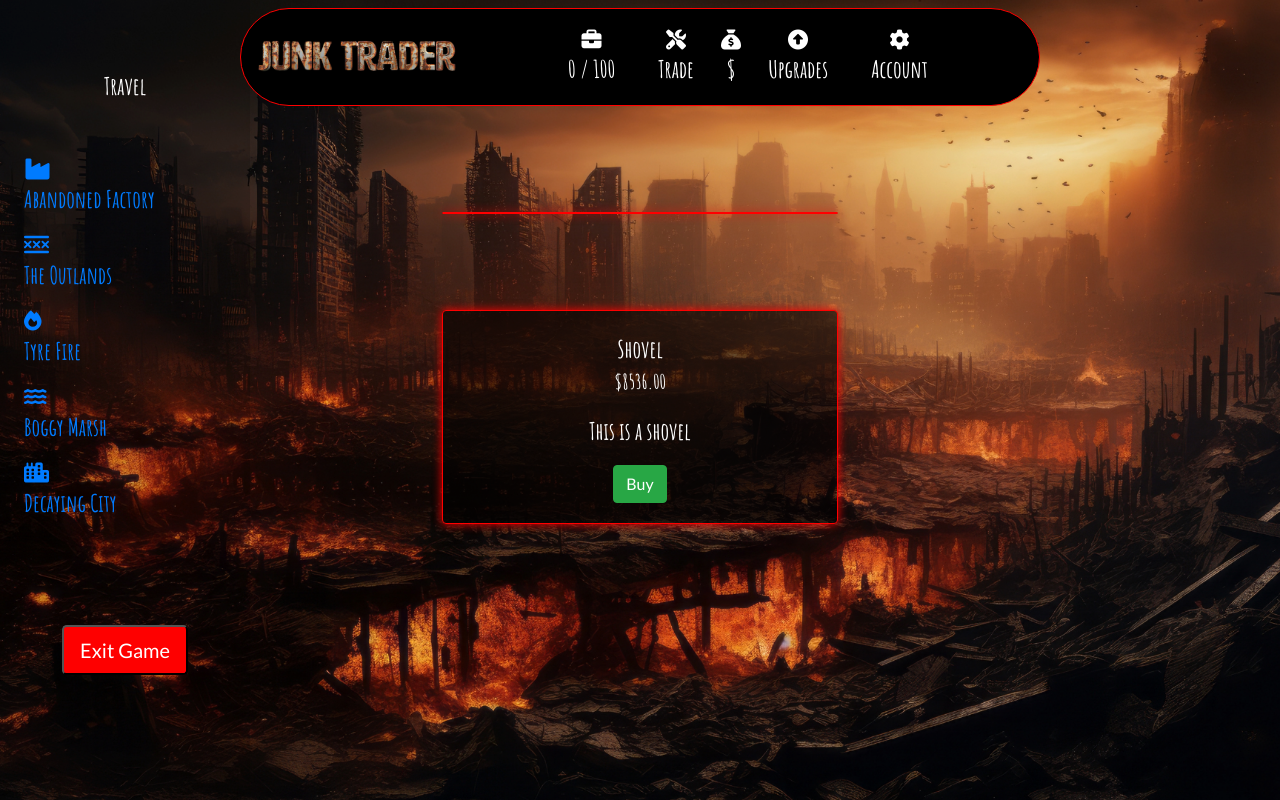
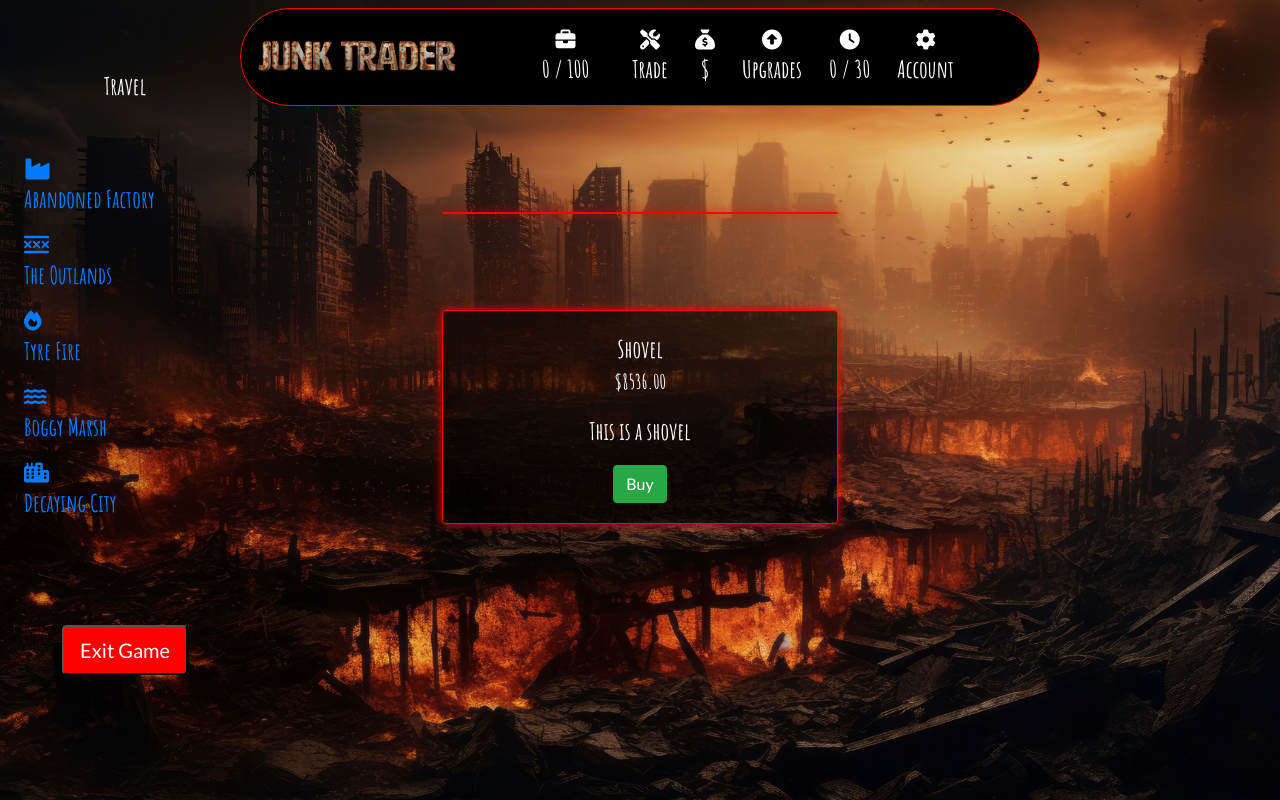
Before and after one commit to Hayespace/JunkTrader, a Django app: page /collectables/1/ in a window 1280 px wide. Run offline with Django 4.2, Linux system fonts and the light colour scheme; data comes from the database, SQL or seed files in the repository; both versions use the stored data as it was after the commit; some libraries are stand-ins or nearby versions; some web fonts are replaced.

Commit message:
add function for incrementing days each time a new location is clicked

```diff
--- a/backpack/contexts.py
+++ b/backpack/contexts.py
@@ -38,3 +38,7 @@ def backpack_contents(request):
 def total_amount(request):
     total_amount = [0]
     return {'total_amount': total_amount}
+
+def days_played(request):
+    # Retrieve the number of days played from the session
+    return {'days_played': request.session.get('days_played', 0)}
--- a/collectables/urls.py
+++ b/collectables/urls.py
@@ -7,4 +7,5 @@ urlpatterns = [
     path('update_prices/', views.update_collectable_prices, name='update_collectable_prices'),
     path('add/<int:item_id>/', views.add_to_backpack, name='add_to_backpack'),
     path('sell/<int:collectable_id>/', views.sell_item, name='sell_item'),
+    path('increment_days_played/', views.increment_days_played, name='increment_days_played'),
 ]
--- a/collectables/views.py
+++ b/collectables/views.py
@@ -5,6 +5,27 @@ from .models import Collectable
 from django.contrib import messages
 from decimal import Decimal
 import random
+
+
+def increment_days_played(request):
+    try:
+        # Get the current days played count from the session
+        days_played = request.session.get('days_played', 0)
+
+        # Increment the days played count by 1
+        days_played += 1
+
+        # Limit the days played count to a maximum of 30
+        days_played = min(days_played, 30)
+
+        # Update the days played count in the session
+        request.session['days_played'] = days_played
+
+        # Return a success response
+        return JsonResponse({'success': True})
+    except Exception as e:
+        # Return an error response if an exception occurs
+        return JsonResponse({'error': str(e)}, status=500)
 
 @never_cache
 def update_collectable_prices(request):
@@ -98,7 +119,7 @@ def sell_item(request, item_id):
 
     redirect_url = request.POST.get('redirect_url', '/backpack/')
 
-    # Get backpack from session or initialize it as an empty dictionary
+    # Get backpack from session
     backpack = request.session.get('backpack', {})
 
     if quantity_to_sell > 0:
--- a/junktrader/settings.py
+++ b/junktrader/settings.py
@@ -66,6 +66,7 @@ TEMPLATES = [
                 'django.contrib.messages.context_processors.messages',
                 'backpack.contexts.backpack_contents',
                 'backpack.contexts.total_amount',  # Add total_amount context processor here
+                'backpack.contexts.days_played',
             ],
         },
     },
--- a/templates/base.html
+++ b/templates/base.html
@@ -76,6 +76,14 @@
                     </a>
                 </li>
 
+                <li class="list-inline-item">
+                    <div class="text-center text-white">
+                        <i class="fas fa-clock fa-lg"></i>
+                        <!-- Display the number of days played dynamically -->
+                        <p class="my-0">{{ days_played }} / 30</p>
+                    </div>
+                </li>
+
                 <li class="list-inline-item dropdown">
                     <a class="text-black nav-link" href="#" id="user-options" data-toggle="dropdown" aria-haspopup="true" aria-expanded="false">
                         <div class="text-center text-white">
--- a/templates/includes/fixed_panel.html
+++ b/templates/includes/fixed_panel.html
@@ -26,26 +26,44 @@
                 url: "{% url 'reset_session' %}",
                 type: "GET",
                 success: function(response) {
-                    // Redirect to the home page
                     window.location.href = "{% url 'home' %}";
                 },
                 error: function(err) {
-                    // Handle error if necessary
                     window.location.href = "{% url 'home' %}"; // Redirect to home page even if there's an error
                 }
             });
         }
+    }
+
+    // Function to increment the days played count
+    function incrementDaysPlayed() {
+        // Request to increment the days played count
+        $.ajax({
+            url: "{% url 'increment_days_played' %}",
+            type: "GET",
+            success: function(response) {
+                // Update the days played count in the HTML
+                var daysPlayedElement = document.getElementById('days-played');
+                var daysPlayed = parseInt(daysPlayedElement.innerText);
+                daysPlayed += 1;
+                daysPlayed = Math.min(daysPlayed, 30);
+                daysPlayedElement.innerText = daysPlayed;
+            },
+            error: function(err) {
+                // Handle error if necessary
+            }
+        });
     }
 </script>
 
 <div class="fixed-panel">
     <h1 class="text-white text-center mt-5 p-4">Travel</h1>
     <ul class="location-list text-left p-4 list-unstyled">
-        <li><a href="#" onclick="updatePrices()"><i class="fas fa-industry fa-xl"></i><span class="location-text"> <p>Abandoned Factory</p></span></a></li>
-        <li><a href="#" onclick="updatePrices()"><i class="fas fa-xmarks-lines fa-lg"></i><span class="location-text"> <p>The Outlands</p></span></a></li>
-        <li><a href="#" onclick="updatePrices()"><i class="fas fa-fire fa-lg"></i><span class="location-text"> <p>Tyre Fire</p></span></a></li>
-        <li><a href="#" onclick="updatePrices()"><i class="fas fa-water fa-lg"></i><span class="location-text"> <p>Boggy Marsh</p></span></a></li>
-        <li><a href="#" onclick="updatePrices()"><i class="fas fa-city fa-lg"></i><span class="location-text"> <p>Decaying City</p></span></a></li>
+        <li><a href="#" onclick="updatePrices(); incrementDaysPlayed();"><i class="fas fa-industry fa-xl"></i><span class="location-text"> <p>Abandoned Factory</p></span></a></li>
+        <li><a href="#" onclick="updatePrices(); incrementDaysPlayed();"><i class="fas fa-xmarks-lines fa-lg"></i><span class="location-text"> <p>The Outlands</p></span></a></li>
+        <li><a href="#" onclick="updatePrices(); incrementDaysPlayed();"><i class="fas fa-fire fa-lg"></i><span class="location-text"> <p>Tyre Fire</p></span></a></li>
+        <li><a href="#" onclick="updatePrices(); incrementDaysPlayed();"><i class="fas fa-water fa-lg"></i><span class="location-text"> <p>Boggy Marsh</p></span></a></li>
+        <li><a href="#" onclick="updatePrices(); incrementDaysPlayed();"><i class="fas fa-city fa-lg"></i><span class="location-text"> <p>Decaying City</p></span></a></li>
     </ul>
     <div class="text-center mb-1">
         <button class="btn-red btn-lg mt-5 text-right" onclick="exitGame()" class="btn btn-secondary btn-lg mt-4">Exit Game</button>
```
Also changed, not shown: collectables/templates/collectables/collectable_detail.html (+25 -1 lines), home/views.py (+9 -1 lines), db.sqlite3.
